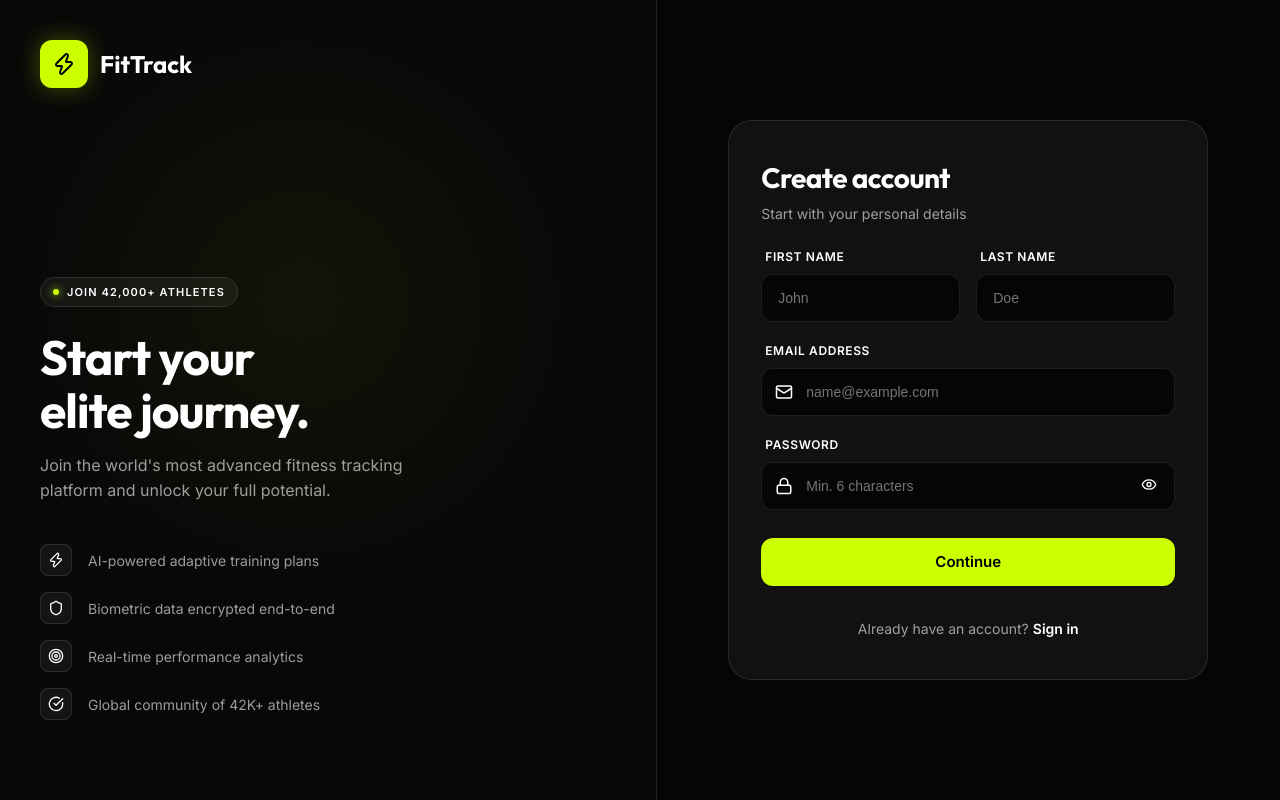
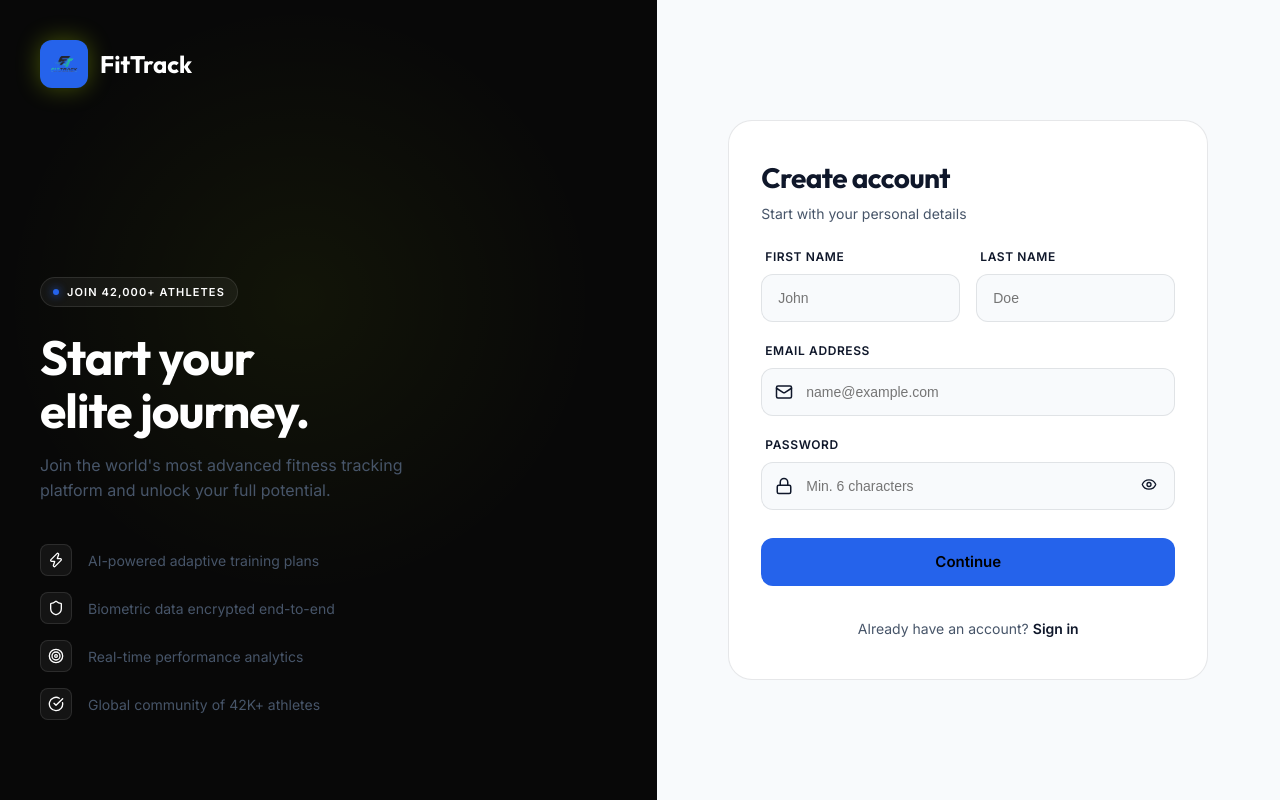
Before and after one commit to YedruJahnavi/scalable_fitness_platform, a React (Vite) app in the folder frontend/: page /#/register in a window 1280 px wide. Built offline with nearby package versions, Linux system fonts and the light colour scheme; no server answers.

Commit message:
Update theme to white and add logo

```diff
--- a/frontend/src/components/Sidebar.jsx
+++ b/frontend/src/components/Sidebar.jsx
@@ -7,6 +7,7 @@ import {
   ChevronRight, Settings, Menu
 } from 'lucide-react';
 import { motion, AnimatePresence } from 'framer-motion';
+import logoUrl from '../assets/logo.png';
 import './Sidebar.css';
 
 const NAV_ITEMS = [
@@ -38,7 +39,7 @@ function DesktopSidebar({ pathname, user, logout }) {
       {/* Logo */}
       <div className="sidebar-logo-container">
         <div className="sidebar-logo-icon">
-          <Zap size={20} fill="currentColor" />
+          <img src={logoUrl} alt="FitTrack Logo" style={{ width: 24, height: 24 }} />
         </div>
         <AnimatePresence>
           {expanded && (
--- a/frontend/src/index.css
+++ b/frontend/src/index.css
@@ -6,27 +6,27 @@
   --font-display: 'Outfit', sans-serif;
   --font-body: 'Inter', sans-serif;
 
-  /* Colors - Premium Dark Mode */
-  --color-bg-base: #050505;
-  --color-bg-elevated: #111111;
-  --color-bg-glass: rgba(255, 255, 255, 0.03);
+  /* Colors - Premium Light Mode */
+  --color-bg-base: #F8FAFC;
+  --color-bg-elevated: #FFFFFF;
+  --color-bg-glass: rgba(255, 255, 255, 0.7);
 
-  --color-text-primary: #FFFFFF;
-  --color-text-secondary: rgba(255, 255, 255, 0.6);
-  --color-text-muted: rgba(255, 255, 255, 0.4);
+  --color-text-primary: #0F172A;
+  --color-text-secondary: #475569;
+  --color-text-muted: #94A3B8;
 
   /* Accents */
-  --color-accent-primary: #CCFF00; /* Neon Green */
+  --color-accent-primary: #2563EB; /* Royal Blue */
   --color-accent-secondary: #7C3AED; /* Electric Violet */
-  --color-accent-danger: #FF3B30;
-  --color-accent-success: #34C759;
+  --color-accent-danger: #EF4444;
+  --color-accent-success: #10B981;
 
   /* Borders & Shadows */
-  --color-border: rgba(255, 255, 255, 0.1);
-  --color-border-light: rgba(255, 255, 255, 0.2);
-  --shadow-glow: 0 0 20px rgba(204, 255, 0, 0.2);
-  --shadow-glow-hover: 0 0 30px rgba(204, 255, 0, 0.4);
-  --shadow-card: 0 10px 30px rgba(0, 0, 0, 0.5);
+  --color-border: rgba(15, 23, 42, 0.1);
+  --color-border-light: rgba(15, 23, 42, 0.05);
+  --shadow-glow: 0 4px 20px rgba(37, 99, 235, 0.15);
+  --shadow-glow-hover: 0 4px 30px rgba(37, 99, 235, 0.3);
+  --shadow-card: 0 10px 30px rgba(0, 0, 0, 0.05);
 
   /* Layout */
   --sidebar-width: 80px;
--- a/frontend/src/pages/LandingPage.jsx
+++ b/frontend/src/pages/LandingPage.jsx
@@ -10,6 +10,7 @@ import {
   Flame,
   Dumbbell
 } from "lucide-react";
+import logoUrl from '../assets/logo.png';
 import './LandingPage.css';
 
 export default function LandingPage() {
@@ -31,7 +32,7 @@ export default function LandingPage() {
         <div className="nav-content">
           <div className="logo">
             <div className="logo-icon">
-              <Activity size={24} strokeWidth={2.5} />
+              <img src={logoUrl} alt="FitTrack Logo" style={{ width: 28, height: 28 }} />
             </div>
             <span className="logo-text">FitTrack</span>
           </div>
--- a/frontend/src/pages/Login.jsx
+++ b/frontend/src/pages/Login.jsx
@@ -2,6 +2,7 @@ import { useState } from 'react';
 import { useNavigate, Link } from 'react-router-dom';
 import { useAuthStore } from '../lib/store';
 import { Mail, Lock, Zap, AlertCircle, Eye, EyeOff } from 'lucide-react';
+import logoUrl from '../assets/logo.png';
 import './Login.css';
 
 export default function Login() {
@@ -36,7 +37,7 @@ export default function Login() {
       <div className="auth-card">
         <div className="auth-header">
           <div className="auth-logo">
-            <Zap size={28} />
+            <img src={logoUrl} alt="FitTrack Logo" style={{ width: 32, height: 32 }} />
           </div>
           <h1 className="auth-title">Welcome back</h1>
           <p className="auth-subtitle">Sign in to continue your fitness journey</p>
--- a/frontend/src/pages/Register.jsx
+++ b/frontend/src/pages/Register.jsx
@@ -2,6 +2,7 @@ import { useState } from 'react';
 import { useNavigate, Link } from 'react-router-dom';
 import { useAuthStore } from '../lib/store';
 import { Mail, Lock, Zap, AlertCircle, Eye, EyeOff, User, Activity, Shield, Target, CheckCircle } from 'lucide-react';
+import logoUrl from '../assets/logo.png';
 import './Register.css';
 
 const PERKS = [
@@ -61,7 +62,7 @@ export default function Register() {
 
         <div className="split-brand">
           <div className="split-logo">
-            <Zap size={24} />
+            <img src={logoUrl} alt="FitTrack Logo" style={{ width: 32, height: 32 }} />
           </div>
           <div className="split-brand-text">FitTrack</div>
         </div>
```
Also changed, not shown: frontend/src/assets/logo.png (renamed from frontend/public/FitTrack Logo.png).
